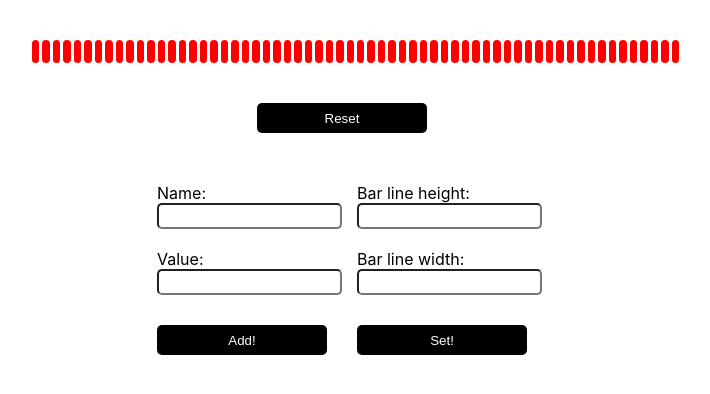
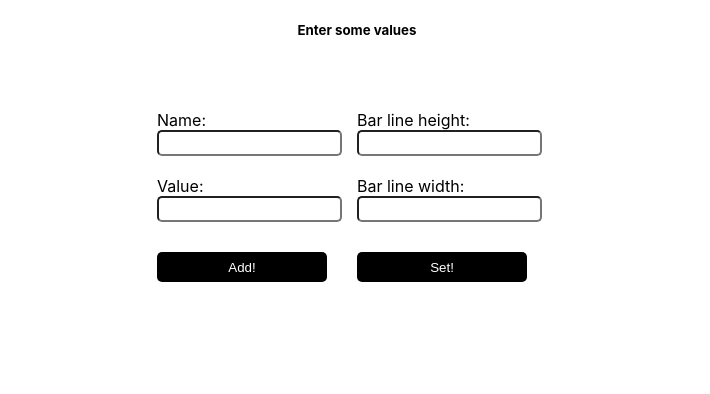
Before and after one commit to ksmatievskaya/trood_progressBar, a React (Create React App) app: page / in a window 1280 px wide. Shown: the top 394 px of the page, without its empty margins (283-993 px from the left). Built offline with nearby package versions, Linux system fonts and the light colour scheme.

Commit message:
color progress bar depending on its values created

```diff
--- a/src/components/progressBar/progressBar.js
+++ b/src/components/progressBar/progressBar.js
@@ -2,7 +2,7 @@ import './progressBar.scss';
 import { useSelector } from 'react-redux';
 import {ItemsSelector, itemsReset} from './progressBarSlice';
 import { useDispatch } from 'react-redux';
-
+import {v4 as uuidv4} from 'uuid';
 
 const ProgressBar = () => {
     const items = useSelector(ItemsSelector.selectAll);
@@ -10,7 +10,6 @@ const ProgressBar = () => {
     const dispatch = useDispatch();
     const valArr = [];
     let valCount = 0;
-    const {value} = items;
 
     // counting sum of values of each item
     items.forEach(({value}) => {
@@ -43,15 +42,27 @@ const ProgressBar = () => {
 
     const legendElements = renderItems(items);
 
-    // cycle for rendering small pieces in progress bar
-    for(let i = 0; i < 62; i++) {
-        progressArr.push(<div className="progress_item" key={i}></div>)
-    }
+        // rendering progressBar depending on values
+        const colorsArr = [];
+        if (items.length === 0) {
+            return <h5 className='progress_header'>Enter some values</h5>
+        }
+
+        for(let i = 0; i < items.length; i++) {
+            const barArr = [];
+            const colorWidth = (items[i].value / valCount * 100) * 650 / 100;
+            for(let j = 0; j < colorWidth / 15; j++) {
+                barArr.push(<div className="progress_item" style={{background: items[i].color}} key={uuidv4()}></div>)
+            }
+
+            colorsArr.push(<div className='progress_color' key={i} style={{width: `${colorWidth}px`}}>{barArr}</div>)
+        }
+
 
     return (
         <div className='progress'>
-            <div className="progress_arr">
-            {progressArr}
+            <div className='progress_arr'>
+                {colorsArr}
             </div>
             <div className='progress_legend'>
                 {legendElements}
--- a/src/components/progressBar/progressBar.scss
+++ b/src/components/progressBar/progressBar.scss
@@ -10,11 +10,14 @@
         width: 650px;
     }
 
+    &_color {
+        display: flex;
+    }
+
     &_item {
         margin-right: 3px;
-        width: 100%;
+        width: 15px;
         height: 100%;
-        background-color: red;
         border-radius: 5px;
     }
 
@@ -51,4 +54,9 @@
        margin-top: 5px;
     }
 
+    &_header {
+        display: flex;
+        justify-content: center;
+    }
+
 }
--- a/src/components/progressBar/progressBarSlice.js
+++ b/src/components/progressBar/progressBarSlice.js
@@ -3,10 +3,7 @@ import { createEntityAdapter, createSlice } from "@reduxjs/toolkit";
 
 const progressAdapter = createEntityAdapter();
 
-const initialState = progressAdapter.getInitialState({
-    height: null,
-    width: null
-})
+const initialState = progressAdapter.getInitialState();
 
 
 const progressSlice = createSlice({
```
